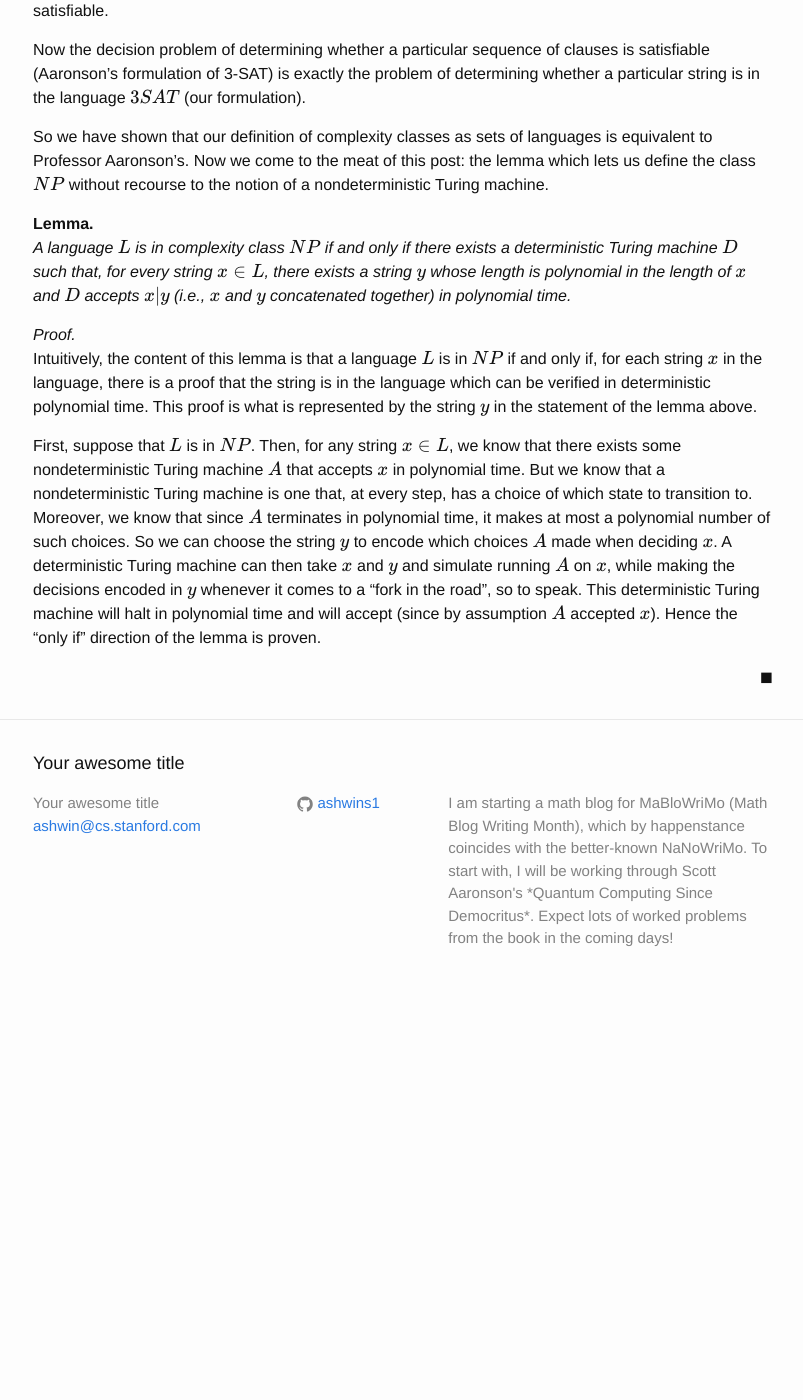
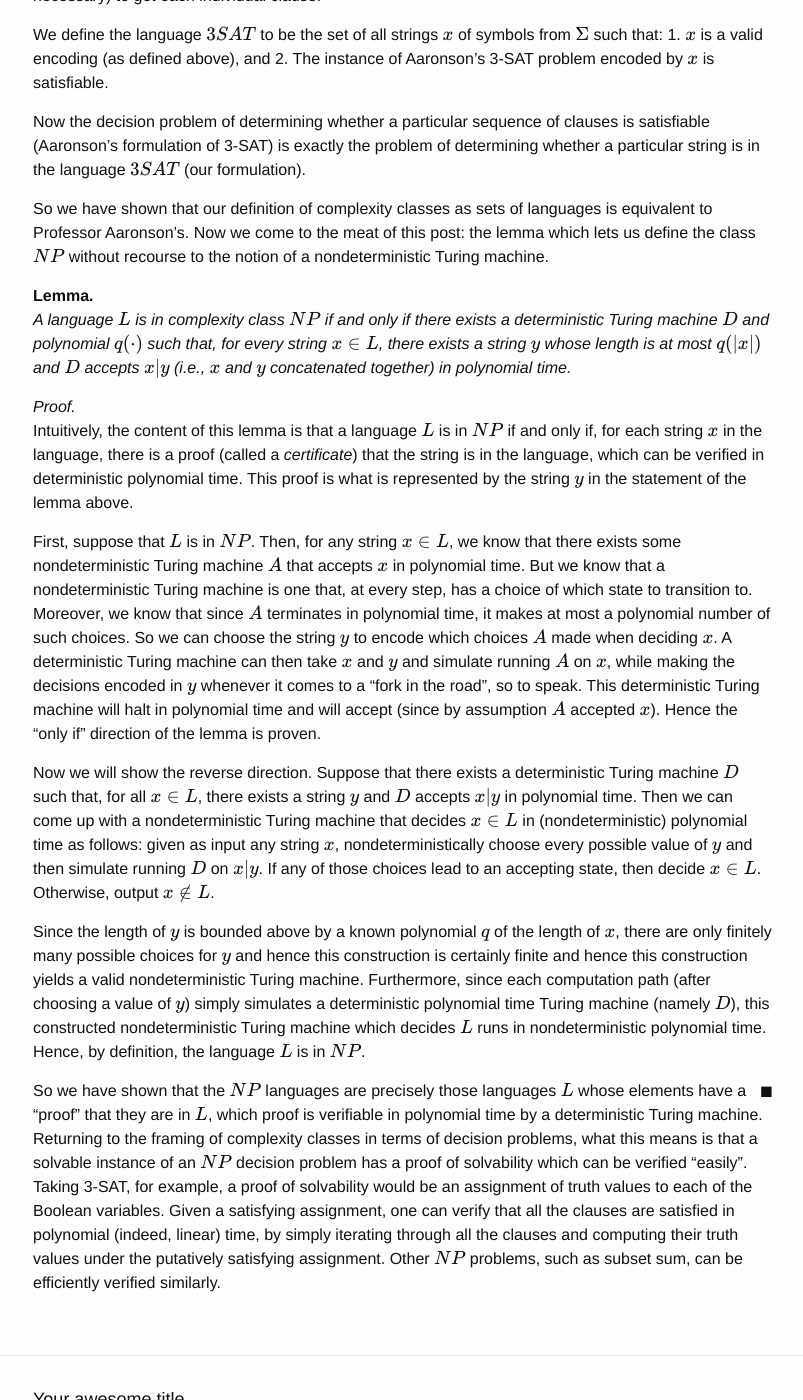
Before and after one commit to ashwins1/ashwins1.github.io, a Jekyll site: the page built from _posts/2015-11-03-p-and-np.markdown, in a window 1280 px wide and 1400 px high, scrolled down 1233 px. Shown: the whole window, without its empty margins (237-1040 px from the left). Built offline with Jekyll 4.4.1, drawn with Linux system fonts in a browser that asks for light colours; formulas are drawn with MathJax 3; before the commit the page ends 2243 px from its top, so only the background shows below that; some of the changed text lies outside the part shown.

Commit message:
Finishing up reverse direction of the proof and conclusion.

```diff
--- a/_posts/2015-11-03-p-and-np.markdown
+++ b/_posts/2015-11-03-p-and-np.markdown
@@ -16,12 +16,15 @@ contrast to Professor Aaronson, I will motivate the definitions of these two
 complexity classes by first defining \\(P\\) and \\(NP\\) languages (i.e., sets
 of strings of symbols in some alphabet). We will prove a convenient lemma that
 will allow us to talk about the complexity class \\(NP\\) without resorting to
-the notion of a nondeterministic Turing machine.
+the notion of a nondeterministic Turing machine. This lemma was shown to me
+in Professor Ryan Williams' computational complexity class, CS154, which I
+took in the winter quarter of 2014 at Stanford University.
 
-For the remainder of this article, let \\(\Sigma\\) denote our alphabet.
+For the remainder of this post, let \\(\Sigma\\) denote our alphabet.
 Symbols from \\(\Sigma\\) will be read from and written to the tapes of all the
 Turing machines we discuss from now on. Furthermore, a *language* is defined to
 be some set of strings (finite sequences) of symbols in \\(\Sigma\\).
+Finally, let \\(|x|\\) denote the length of the string \\(x\\).
 
 A language \\(L\\) is said to be in complexity class \\(P\\) if and only if
 there exists some deterministic Turing machine \\(A\\) and polynomial function
@@ -85,17 +88,17 @@ notion of a nondeterministic Turing machine.
 
 <div class="lemma" markdown="1">
 A language \\(L\\) is in complexity class \\(NP\\) if and only if there exists
-a deterministic Turing machine \\(D\\) such that, for every string
-\\(x \in L\\), there exists a string \\(y\\) whose length is polynomial
-in the length of \\(x\\) and \\(D\\) accepts \\(x \| y\\) (i.e., \\(x\\)
+a deterministic Turing machine \\(D\\) and polynomial \\(q ( \cdot )\\) such
+that, for every string \\(x \in L\\), there exists a string \\(y\\) whose
+length is at most \\(q(|x|)\\) and \\(D\\) accepts \\(x \| y\\) (i.e., \\(x\\)
 and \\(y\\) concatenated together) in polynomial time.
 </div>
 
 <div class="proof" markdown="1">
 Intuitively, the content of this lemma is that a language \\(L\\) is in
-\\(NP\\) if and only if, for each string \\(x\\) in the language, there is
-a proof that the string is in the language which can be verified in
-deterministic polynomial time. This proof is what is represented by
+\\(NP\\) if and only if, for each string \\(x\\) in the language, there is a
+proof (called a *certificate*) that the string is in the language, which can be
+verified in deterministic polynomial time. This proof is what is represented by
 the string \\(y\\) in the statement of the lemma above.
 
 First, suppose that \\(L\\) is in \\(NP\\). Then, for any string \\(x \in L\\),
@@ -111,4 +114,36 @@ encoded in \\(y\\) whenever it comes to a "fork in the road", so to speak.
 This deterministic Turing machine will halt in polynomial time and will
 accept (since by assumption \\(A\\) accepted \\(x\\)). Hence the "only if"
 direction of the lemma is proven.
+
+Now we will show the reverse direction. Suppose that there exists a
+deterministic Turing machine \\(D\\) such that, for all \\(x \in L\\), there
+exists a string \\(y\\) and \\(D\\) accepts \\(x \| y\\) in polynomial time.
+Then we can come up with a nondeterministic Turing machine that decides
+\\(x \in L\\) in (nondeterministic) polynomial time as follows: given as input
+any string \\(x\\), nondeterministically choose every possible value of
+\\(y\\) and then simulate running \\(D\\) on \\(x \| y\\). If any of those
+choices lead to an accepting state, then decide \\(x \in L\\). Otherwise,
+output \\(x \not\in L\\).
+
+Since the length of \\(y\\) is bounded above by a known polynomial \\(q\\) of
+the length of \\(x\\), there are only finitely many possible choices for
+\\(y\\) and hence this construction is certainly finite and hence this
+construction yields a valid nondeterministic Turing machine. Furthermore, since
+each computation path (after choosing a value of \\(y\\)) simply simulates a
+deterministic polynomial time Turing machine (namely \\(D\\)), this constructed
+nondeterministic Turing machine which decides \\(L\\) runs in nondeterministic
+polynomial time.  Hence, by definition, the language \\(L\\) is in \\(NP\\).
 </div>
+
+So we have shown that the \\(NP\\) languages are precisely those languages
+\\(L\\) whose elements have a "proof" that they are in \\(L\\), which proof is
+verifiable in polynomial time by a deterministic Turing machine. Returning to
+the framing of complexity classes in terms of decision problems, what this
+means is that a solvable instance of an \\(NP\\) decision problem has a proof
+of solvability which can be verified "easily". Taking 3-SAT, for example, a
+proof of solvability would be an assignment of truth values to each of the
+Boolean variables. Given a satisfying assignment, one can verify that all the
+clauses are satisfied in polynomial (indeed, linear) time, by simply iterating
+through all the clauses and computing their truth values under the putatively
+satisfying assignment. Other \\(NP\\) problems, such as subset sum, can be
+efficiently verified similarly.
```
